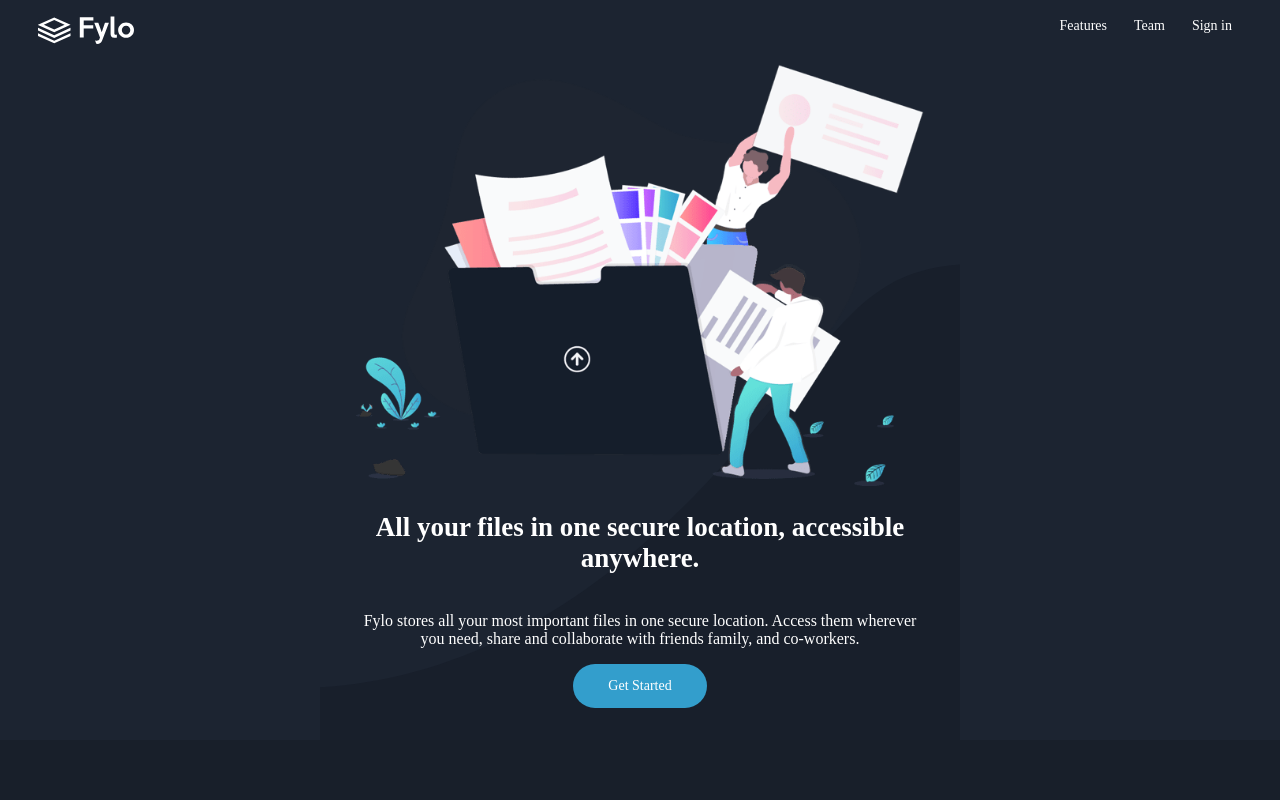
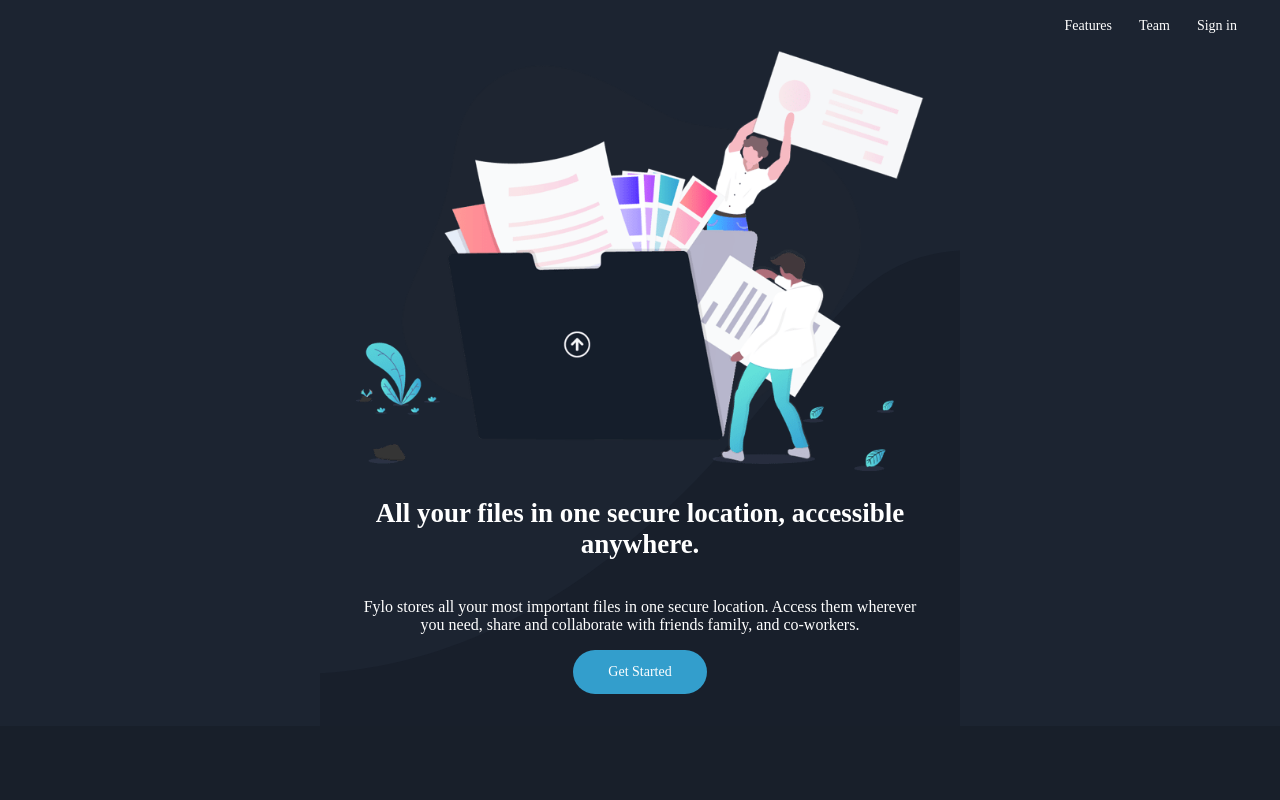
Before and after one commit to khumbostrait/Fylo, a plain HTML site: page index.html in a window 1280 px wide. Shown: the top 800 px of the page. Drawn offline with Linux system fonts and the light colour scheme.

Commit message:
menu item

```diff
--- a/app/scss/_file.scss
+++ b/app/scss/_file.scss
@@ -49,6 +49,7 @@
 
 // testmonial section
 .testmonials {
+  visibility: hidden;
   display: grid;
   gap: 30px;
   grid-template-columns: 1fr;
--- a/app/scss/_global.scss
+++ b/app/scss/_global.scss
@@ -13,6 +13,7 @@ body {
   margin: 0;
   padding: 0;
   background-color: $DarkBlueMain;
+  overflow-x: hidden;
 }
 a,
 a:visited,
--- a/app/scss/_header.scss
+++ b/app/scss/_header.scss
@@ -3,20 +3,22 @@
   background-color: $DarkBlueIntrol;
   nav {
     display: flex;
-    justify-content: space-between;
-    padding: 1.4375rem;
+    padding: 15px 8px;
     @include breakpoints-up(large) {
       padding: 1rem 2.375rem;
     }
 
     .logo {
+      display: none;
       img {
         width: 6rem;
       }
     }
     .nav__links {
+      flex: 1;
+      text-align: right;
       a {
-        margin-right: 10px;
+        margin-right: 5px;
         font-size: 12px;
         @include breakpoints-up(large) {
           &:not(:last-child) {
```
Also changed, not shown: dist/style.css, 1 other file.
